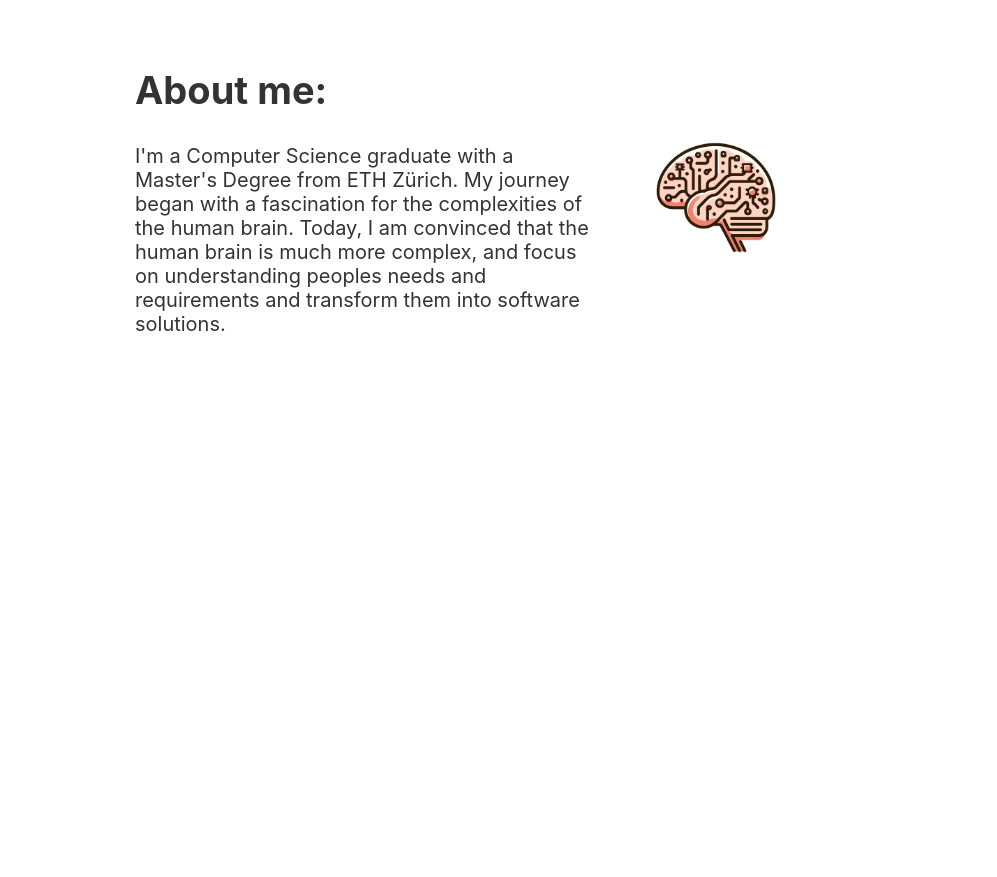
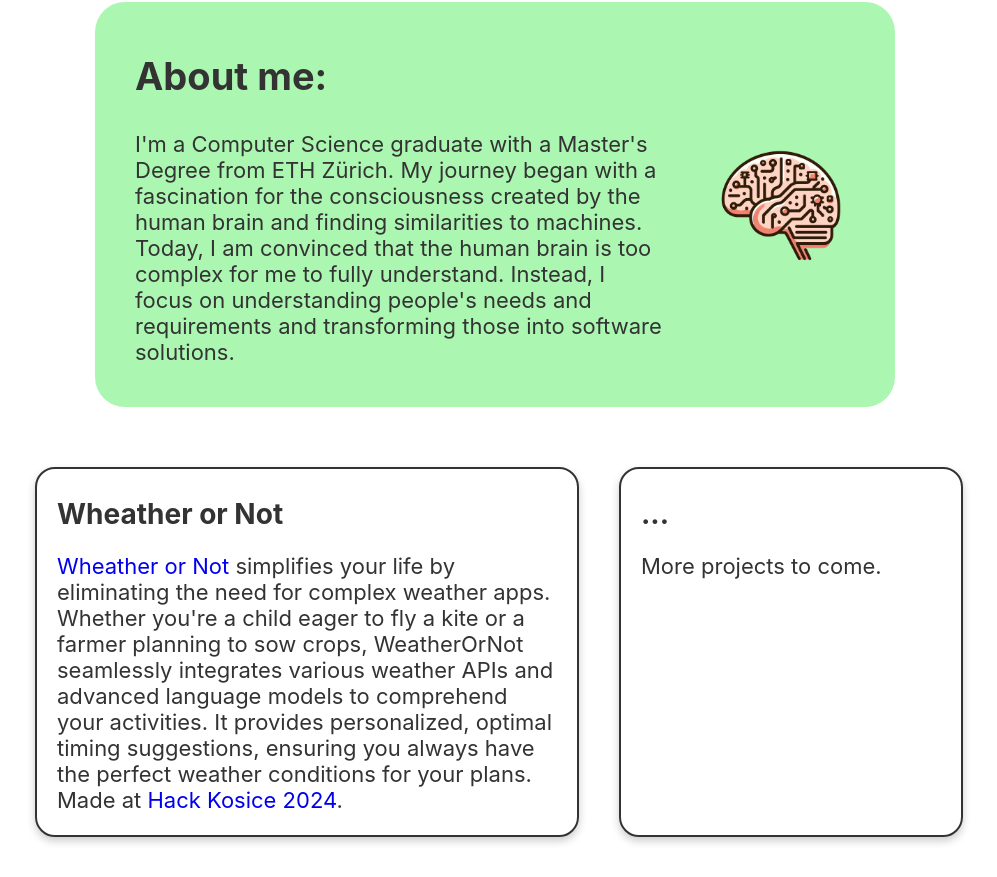
Before and after one commit to jpassweg/bailjar, a React (Create React App) app: page / in a window 1280 px wide. Shown: the part 629-1506 px from the top of the page, without its empty margins (145-1142 px from the left). Before the commit the page ends 1025 px from the top, so only its background shows below. Built offline with nearby package versions, Linux system fonts and the light colour scheme.

Commit message:
added project list and color changes

```diff
--- a/src/AboutMe.js
+++ b/src/AboutMe.js
@@ -5,14 +5,14 @@ import brain from "./images/brain.png"
 export const AboutMeSection = () => {
   return (
     <div class="small-width">
-      <div class="container">
+      <div class="container" id="about-me-container">
         <div class="text-container" id="about-me-div">
           <h2>About me:</h2>
           <p>
-            I'm a Computer Science graduate with a Master's Degree from ETH Zürich.
-            My journey began with a fascination for the complexities of the human brain.
-            Today, I am convinced that the human brain is much more complex, and focus on understanding peoples
-            needs and requirements and transform them into software solutions.
+          I'm a Computer Science graduate with a Master's Degree from ETH Zürich.
+          My journey began with a fascination for the consciousness created by the human brain and finding similarities to machines.
+          Today, I am convinced that the human brain is too complex for me to fully understand.
+          Instead, I focus on understanding people's needs and requirements and transforming those into software solutions.
           </p>
         </div>
         <div class="image-container" id="brain-div">
--- a/src/App.css
+++ b/src/App.css
@@ -21,8 +21,13 @@ h2 {
   font-size: 38px;
 }
 
+h3 {
+  font-size: 28px;
+  margin-bottom: 0px;
+}
+
 p {
-  font-size: 20px;
+  font-size: 22px;
 }
 
 .App-header {
--- a/src/App.js
+++ b/src/App.js
@@ -4,6 +4,7 @@ import './Containers.css'
 import { ProfileSection } from "./ProfileSection";
 import { DarkModeToggle } from "./DarkMode";
 import { AboutMeSection } from "./AboutMe";
+import { ProjectList } from "./ProjectList";
 
 const App = () => {
   return (
@@ -12,6 +13,7 @@ const App = () => {
         <DarkModeToggle />
         <ProfileSection />
         <AboutMeSection />
+        <ProjectList />
       </div>
     </body>
   );
--- a/src/Containers.css
+++ b/src/Containers.css
@@ -76,7 +76,11 @@
 
 @media (max-width: 750px) {
   #about-me-div {
-    margin-bottom: -50px;
+    margin-bottom: -200px;
+  }
+
+  #profile-section-div {
+    margin-bottom: -40px;
   }
 }
 
@@ -89,8 +93,30 @@
   max-width: 800px;
 }
 
+#about-me-container {
+  background-color: #abf7b1;
+  border-radius: 0px;
+  margin-top: 20px;
+  margin-bottom: 20px;
+}
+
+@media (min-width: 750px) {
+  #about-me-container {
+    border-radius: 30px;
+  }
+}
+
+.dark #about-me-container{
+  background-color: inherit;
+}
+
+#profile-section-div {
+  flex-basis: 300px;
+}
+
 #about-me-div {
-  flex-basis: 400px;
+  flex-basis: 600px;
+  padding: 0px 20px;
 }
 
 #profile-image {
@@ -109,3 +135,56 @@
   flex-basis: 150px;
   max-height: 150px;
 }
+
+.card {
+  flex: 0 0 auto;
+  min-width: 300px;
+  max-width: 500px;
+  border-radius: 20px;
+  margin: 20px;
+  padding: 0px 20px;
+  border: solid 2px;
+  box-shadow: 0 4px 8px 0 rgba(0,0,0,0.2);
+  transition: 0.3s;
+}
+
+.dark .card {
+  box-shadow: 0 4px 8px 0 rgba(255,255,255,0.2);
+}
+
+.card:hover {
+  box-shadow: 0 12px 25px 0 rgba(0,0,0,0.4);
+}
+
+.dark .card:hover {
+  box-shadow: 0 12px 25px 0 rgba(255,255,255,0.2);
+}
+
+@media (min-width: 750px) {
+  .scrolling-wrapper-flexbox {
+    display: flex;
+    flex-direction: row; /* Default to vertical layout */
+    width: 100%;
+    margin: 0 auto;
+    padding: 20px;
+    box-sizing: border-box;
+    flex-wrap: nowrap;
+    overflow-x: auto;
+  }
+}
+
+a:link {
+  text-decoration: none;
+}
+
+a:visited {
+  text-decoration: none;
+}
+
+a:hover {
+  text-decoration: underline;
+}
+
+a:active {
+  text-decoration: underline;
+}
--- a/src/ProfileSection.js
+++ b/src/ProfileSection.js
@@ -8,9 +8,9 @@ export const ProfileSection = () => {
       <div class="image-container">
         <img src={profile} id="profile-image" alt="Jonas Passweg"/>
       </div>
-      <div class="text-container">
+      <div class="text-container" id="profile-section-div">
         <h1>Hello, I'm Jonas Passweg</h1>
-        <p>Welcome to my portfolio website! Here you can find information about my projects, skills, and professional experiences.</p>
+        <p>Welcome to my website! Here you can find information about my projects, skills, and professional experiences.</p>
       </div>
     </div>
   );
--- /dev/null
+++ b/src/ProjectList.js
@@ -0,0 +1,22 @@
+import React from "react";
+import './Containers.css'
+
+export const ProjectList = () => {
+  return (
+    <div class="scrolling-wrapper-flexbox ">
+      <div class="card">
+        <h3>Wheather or Not</h3>
+        <p><a href="https://www.wheatherornot.co/" target="_blank" rel="noreferrer">Wheather or Not</a> simplifies
+        your life by eliminating the need for complex weather apps.
+        Whether you're a child eager to fly a kite or a farmer planning to sow crops,
+        WeatherOrNot seamlessly integrates various weather APIs and advanced language models to comprehend your activities.
+        It provides personalized, optimal timing suggestions, ensuring you always have the perfect weather conditions for your plans.
+        Made at <a href="https://hackkosice.com/2024/" target="_blank" rel="noreferrer">Hack Kosice 2024</a>.</p>
+      </div>
+      <div class="card">
+        <h3>...</h3>
+        <p>More projects to come.</p>
+      </div>
+    </div>
+  )
+}
```
Also changed, not shown: package.json (+4 -6 lines), 1 other file (tests, documents, lock files or other folders).
